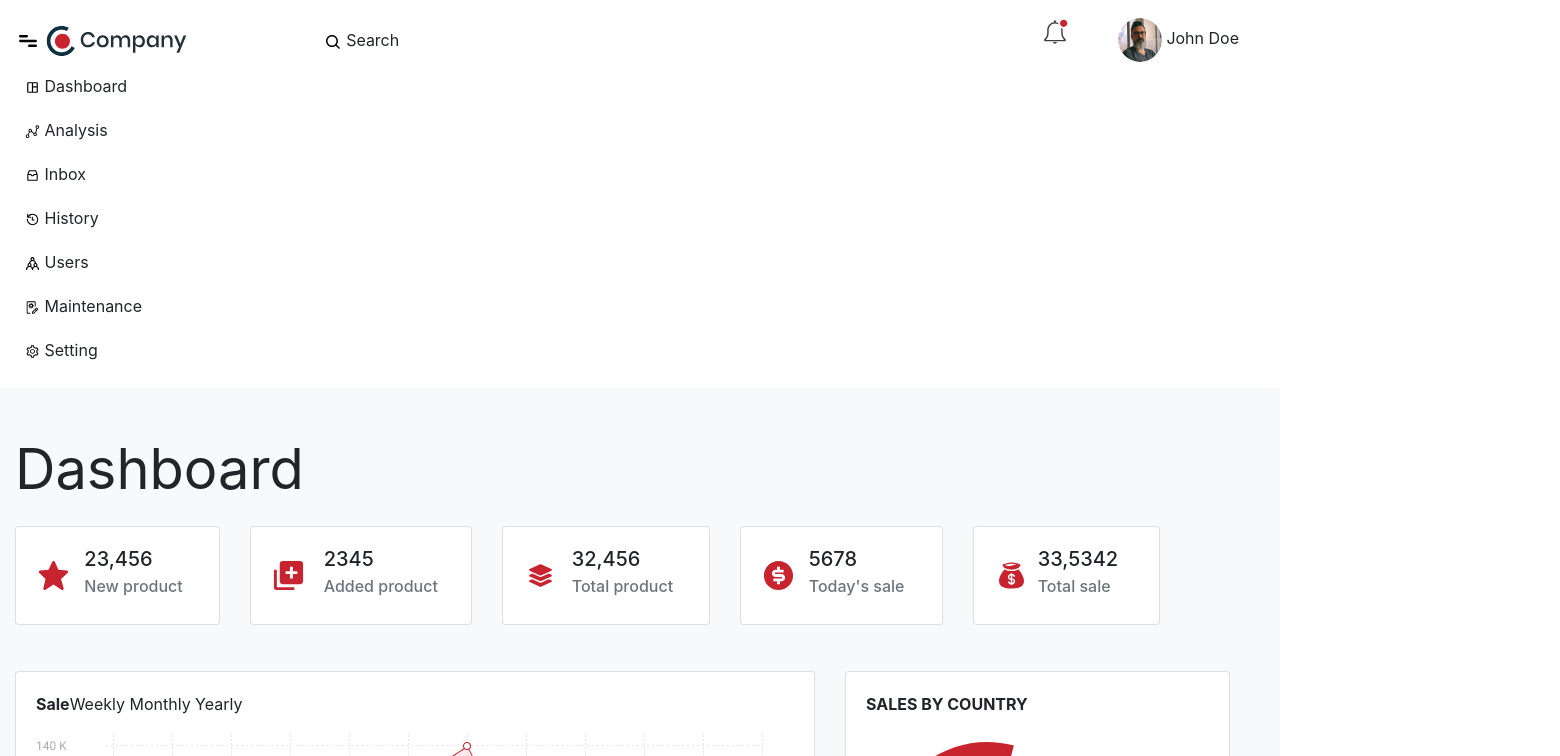
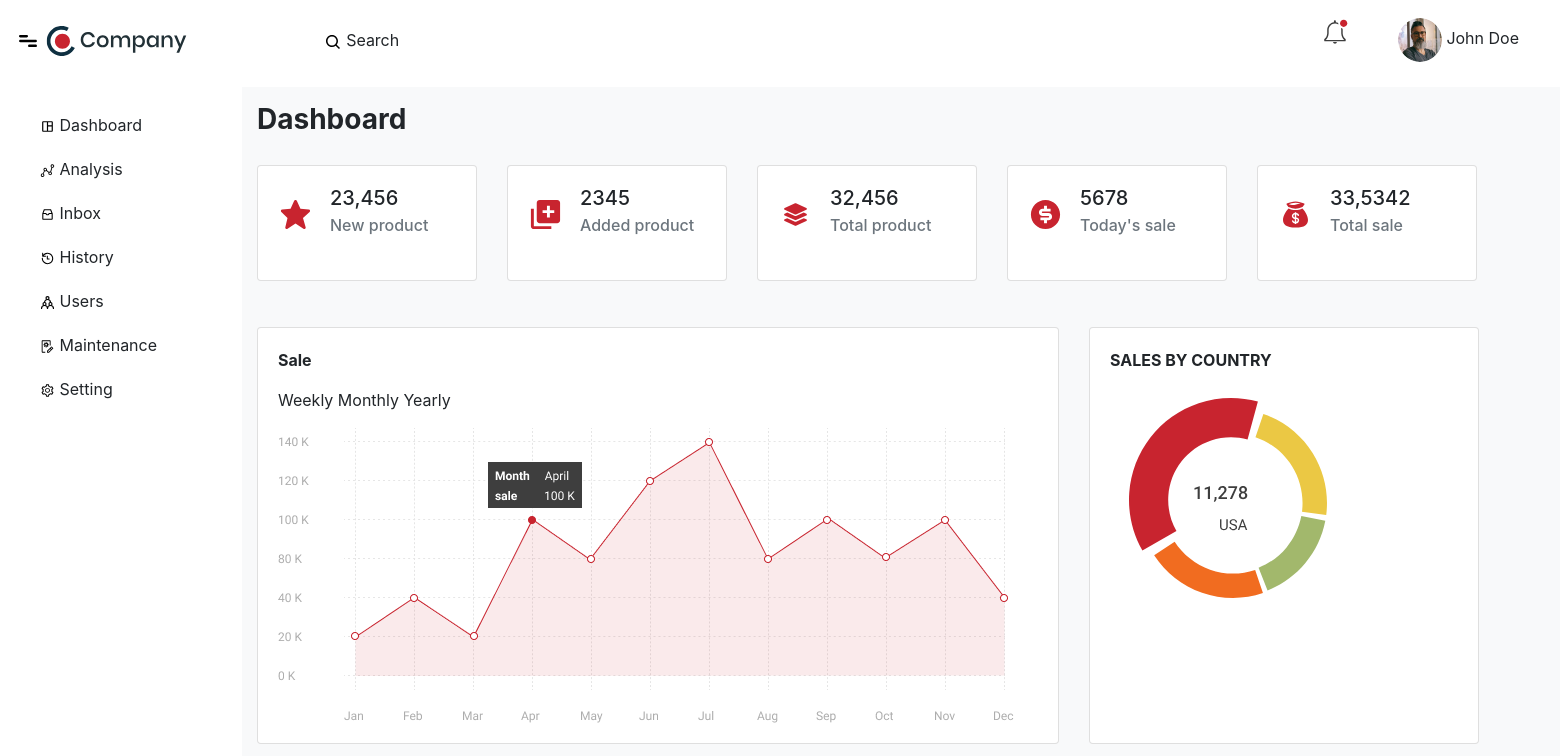
Before and after one commit to Hardii29/Project1, a plain HTML site: page dashboard.html in a window 1280 px wide. Shown: the top 756 px of the page, 1560 px wide, since content can reach past the window. Drawn offline with nearby package versions, Linux system fonts and the light colour scheme.

Commit message:
Nav and sidebar

```diff
--- a/css/styleDashboard.css
+++ b/css/styleDashboard.css
@@ -1,8 +1,13 @@
+.dash{
+    width: 1560px;
+height: 1359px;
+}
 .nav-item{
     padding: 10px 25px 10px 25px;
 }
 .nabar-brand{
     padding: 25px 25px 25px 25px;
+
 }
 .card{
     margin: 15px 15px 15px 15px;
@@ -14,3 +19,7 @@
 .graph-head{
     text-align: right;
 }
+.dashboard{
+    width: 146px;
+height: 39px;
+}
--- a/dashboard.html
+++ b/dashboard.html
@@ -8,72 +8,24 @@
     <title>Document</title>
 </head>
 <body>
-    <nav class="navbar fixed-top navbar-expand-md bg-white mb-3">
-        <div class="flex-row d-flex">
-            <button type="button" class="navbar-toggler mr-2 " data-toggle="offcanvas" title="Toggle responsive left sidebar">
-                <span class="navbar-toggler-icon"></span>
-            </button>
-            <a class="navbar-brand">
-                <img src="images/menu-bar.svg" />
-              <img src="images/logo.svg" width="142px" height="30px" />
-            </a>
-        </div>
-        <button class="navbar-toggler" type="button" data-toggle="collapse" >
-            <span class="navbar-toggler-icon"></span>
-        </button>
-        <div class="navbar-collapse collapse" id="collapsingNavbar">
-            <ul class="navbar-nav">
+    <div class="dash">
+        <iframe src="navbar.html" style="width: 1560px;
+        height: 65px; border: none;" iframetag></iframe>
 
-                <li class="nav-item" style="padding-left: 120px;">
-                    <a ><img src="images/search-icon.svg" width="18px" height="18px" />  Search</a>
-                </li>
-            </ul>
-            <div class="text-end ml-auto" >
-            <a class="d-block link-dark text-decoration-none" id="dropdownUser1" data-bs-toggle="dropdown" aria-expanded="false">
-            <ul class="navbar-nav ml-auto">
-                <li class="nav-item justify-content-center">
-                    <a data-toggle="collapse"><img src="images/notification-icon.svg" /></a>
-                </li>
-                <li class="nav-item">
+   <div class="container-fluid">
+        <div class="row">
 
-                    <a data-toggle="modal"><img src="images/profile.png" width="44" height="44" class="rounded-circle"> John Doe</a>
-                </li>
-            </ul>
-        </a>
-    </div>
-        </div>
-    </nav>
-    <div class="container-fluid" id="main">
-        <div class="row row-offcanvas row-offcanvas-left">
-            <div class="col-md-4 col-lg-2 sidebar-offcanvas pl-0" id="sidebar" >
-                <ul class="nav flex-column sticky-top pl-0 pt-5 mt-3">
-                    <li class="nav-item"><a><img src="images/dashboard-default.svg" width="15" height="15"/>
-                        Dashboard</a></li>
-                    <li class="nav-item"><a><img src="images/graph-default.svg" width="15" height="15"/>
-                        Analysis</a></li>
-                    <li class="nav-item"><a><img src="images/inbox-default.svg" width="15" height="15"/>
-                        Inbox</a></li>
-                    <li class="nav-item"><a><img src="images/clock-default.svg" width="15" height="15"/>
-                        History</a></li>
-                    <li class="nav-item"><a><img src="images/user-default.svg" width="15" height="15"/>
-                        Users</a></li>
-                    <li class="nav-item"><a><img src="images/maintenance-default.svg" width="15" height="15"/>
-                        Maintenance</a></li>
-                    <li class="nav-item"><a><img src="images/setting-default.svg" width="15" height="15"/>
-                        Setting</a></li>
+          <iframe src="sidebar.html" style="width: 242px;
+          height: 1279px; border: none;" iframetag></iframe>
 
-                </ul>
-            </div>
-            <!--/col-->
-
-            <div class="col main pt-5 mt-3 bg-light" >
-                <h4 class="display-4 d-none d-sm-block"><strong>
+            <div class="col main pt-3 mt-3 bg-light" >
+                <h3 class="dashboard"><strong>
                 Dashboard</strong>
-                </h4>
+                </h3>
 
                 <div class="row mb-3">
 
-                    <div class="card" style="width: 220; height: 116;">
+                    <div class="card" style="width: 220px; height: 116px;">
                         <div class="card-body">
                             <div class="row align-items-center">
                                 <div class="col-lg-3 ">
@@ -86,7 +38,7 @@
                         </div>
                         </div>
                       </div>
-                      <div class="card" style="width: 220; height: 116;">
+                      <div class="card" style="width: 220px; height: 116px;">
                         <div class="card-body">
                             <div class="row align-items-center">
                                 <div class="col-lg-3 ">
@@ -99,7 +51,7 @@
                         </div>
                         </div>
                       </div>
-                      <div class="card" style="width: 220; height: 116;">
+                      <div class="card" style="width: 220px; height: 116px;">
                         <div class="card-body">
                             <div class="row align-items-center">
                                 <div class="col-lg-3 ">
@@ -112,7 +64,7 @@
                         </div>
                         </div>
                       </div>
-                      <div class="card" style="width: 220; height: 116;">
+                      <div class="card" style="width: 220px; height: 116px;">
                         <div class="card-body">
                             <div class="row align-items-center">
                                 <div class="col-lg-3 ">
@@ -125,7 +77,7 @@
                         </div>
                         </div>
                       </div>
-                      <div class="card" style="width: 220; height: 116;">
+                      <div class="card" style="width: 220px; height: 116px;">
                         <div class="card-body">
                             <div class="row align-items-center">
                                 <div class="col-lg-3 ">
@@ -141,13 +93,13 @@
                 </div>
 
                 <div class="row">
-                    <div class="card shadow-2-strong" style="width: 50rem;">
+                    <div class="card shadow-2-strong" style="width: 802px;">
                         <div class="card-body">
-                            <p><strong>Sale</strong><span class="graph-head">Weekly Monthly Yearly</span></p>
+                            <p><strong>Sale</strong><div class="">Weekly Monthly Yearly</div></p>
                            <img src="images/data-graph.png">
                         </div>
                       </div>
-                      <div class="card shadow-2-strong" style="width: 385px;">
+                      <div class="card shadow-2-strong" style="width: 390px;">
                         <div class="card-body">
                             <p class="text-uppercase mb-2"><strong>Sales by country</strong></p>
                            <img src="images/pie-chart.svg">
@@ -248,11 +200,9 @@
                             </table>
                         </div>
                     </div>
-
-
+                </div>
+                </div>
             </div>
         </div>
-
-    </div>
 </body>
 </html>
--- /dev/null
+++ b/navbar.html
@@ -0,0 +1,43 @@
+<!DOCTYPE html>
+<html lang="en">
+<head>
+    <meta charset="UTF-8">
+    <meta name="viewport" content="width=device-width, initial-scale=1.0">
+    <link rel="stylesheet" href="https://cdnjs.cloudflare.com/ajax/libs/twitter-bootstrap/4.4.1/css/bootstrap.min.css">
+    <link rel="stylesheet" href="css/styleDashboard.css">
+    <title>Navbar</title>
+</head>
+<body>
+    <nav class="navbar fixed-top navbar-expand-md bg-white mb-3">
+        <div class="flex-row d-flex">
+
+            <a class="navbar-brand">
+                <img src="images/menu-bar.svg" />
+              <img src="images/logo.svg" width="142px" height="30px" />
+            </a>
+        </div>
+
+        <div class="navbar-collapse collapse" id="collapsingNavbar">
+            <ul class="navbar-nav">
+
+                <li class="nav-item" style="padding-left: 120px;">
+                    <a ><img src="images/search-icon.svg" width="18px" height="18px" />  Search</a>
+                </li>
+            </ul>
+            <div class="text-end ml-auto" >
+            <a class="d-block link-dark text-decoration-none" id="dropdownUser1" data-bs-toggle="dropdown" aria-expanded="false">
+            <ul class="navbar-nav ml-auto">
+                <li class="nav-item justify-content-center">
+                    <a data-toggle="collapse"><img src="images/notification-icon.svg" /></a>
+                </li>
+                <li class="nav-item">
+
+                    <a data-toggle="modal"><img src="images/profile.png" width="44" height="44" class="rounded-circle"> John Doe</a>
+                </li>
+            </ul>
+        </a>
+    </div>
+        </div>
+    </nav>
+</body>
+</html>
--- /dev/null
+++ b/sidebar.html
@@ -0,0 +1,31 @@
+<!DOCTYPE html>
+<html lang="en">
+<head>
+    <meta charset="UTF-8">
+    <meta name="viewport" content="width=device-width, initial-scale=1.0">
+    <link rel="stylesheet" href="https://cdnjs.cloudflare.com/ajax/libs/twitter-bootstrap/4.4.1/css/bootstrap.min.css">
+    <link rel="stylesheet" href="css/styleDashboard.css">
+    <title>sidebar</title>
+</head>
+<body>
+    <div class="col col-lg-2 position-fixed">
+        <ul class="nav flex-column pl-0 pt-3 mt-3">
+            <li class="nav-item"><a><img src="images/dashboard-default.svg" width="15" height="15"/>
+                Dashboard</a></li>
+            <li class="nav-item"><a><img src="images/graph-default.svg" width="15" height="15"/>
+                Analysis</a></li>
+            <li class="nav-item"><a><img src="images/inbox-default.svg" width="15" height="15"/>
+                Inbox</a></li>
+            <li class="nav-item"><a><img src="images/clock-default.svg" width="15" height="15"/>
+                History</a></li>
+            <li class="nav-item"><a><img src="images/user-default.svg" width="15" height="15"/>
+                Users</a></li>
+            <li class="nav-item"><a><img src="images/maintenance-default.svg" width="15" height="15"/>
+                Maintenance</a></li>
+            <li class="nav-item"><a><img src="images/setting-default.svg" width="15" height="15"/>
+                Setting</a></li>
+
+        </ul>
+    </div>
+</body>
+</html>
```
Also changed, not shown: innerpage.html (+43 -0 lines).
